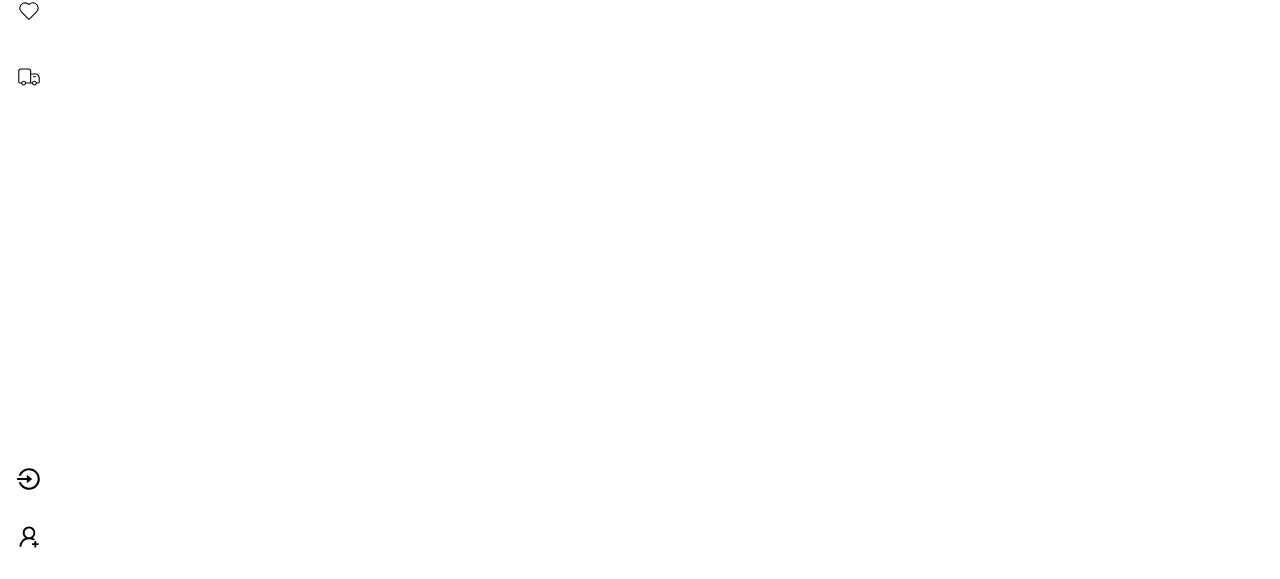
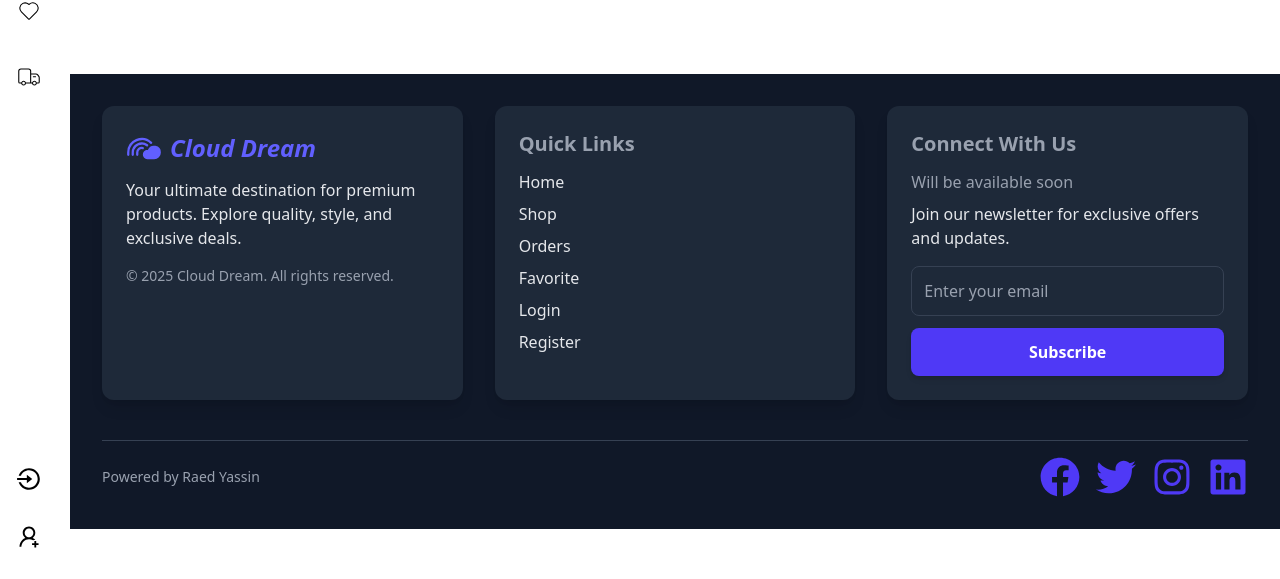
Before and after one commit to Raedyassin/BuySwift-ecommerce-platform-MERN-, a React (Vite) app in the folder frontend/: page / in a window 1280 px wide. Shown: the part 218-797 px from the top of the page. Built offline with nearby package versions, Linux system fonts and the light colour scheme; no server answers.

Commit message:
feat(footer): add footer component in frontend

```diff
--- /dev/null
+++ b/frontend/src/components/Footer.jsx
@@ -0,0 +1,163 @@
+import { useState } from "react";
+import { FaFacebook, FaTwitter, FaInstagram, FaLinkedin } from "react-icons/fa";
+import { PiRainbowCloudFill } from "react-icons/pi";
+import { Link, useNavigate } from "react-router-dom";
+import { motion } from "motion/react";
+import { useSelector } from "react-redux";
+export default function Footer() {
+  const [email, setEmail] = useState("");
+  const navigate = useNavigate();
+  const userInfo = useSelector((state) => state.auth.userInfo);
+
+  const handleNewsletterSubmit = (e) => {
+    e.preventDefault();
+    // Placeholder for newsletter subscription logic
+    alert(`Subscribed with ${email}`);
+    setEmail("");
+  };
+
+  return (
+    <motion.footer
+      initial={{ opacity: 0 }}
+      animate={{ opacity: 1 }}
+      exit={{ opacity: 0 }}
+      transition={{ duration: 1, ease: "easeOut" }}
+      className="bg-gray-900 text-gray-100">
+      <div className="max-w-7xl mx-auto p-4 sm:p-6 lg:p-8">
+        {/* Top Section */}
+        <div className="grid grid-cols-1 sm:grid-cols-2 lg:grid-cols-3 gap-4 sm:gap-6 lg:gap-8">
+          {/* Company Info */}
+          <div className="bg-gray-800 rounded-xl shadow-lg p-4 sm:p-6 transition-all duration-300 hover:shadow-xl">
+            <div
+              className="flex items-center gap-2 mb-3 cursor-pointer group "
+              onClick={() => navigate("/")}
+            >
+              <PiRainbowCloudFill className="text-2xl sm:text-3xl lg:text-4xl text-indigo-500 group-hover:text-indigo-700 transition-all duration-300" />
+              <span className="text-lg sm:text-xl lg:text-2xl  font-semibold italic text-indigo-500 group-hover:text-indigo-700 transition-all duration-300">
+                Cloud Dream
+              </span>
+            </div>
+            <p className="text-sm sm:text-base text-gray-200 mb-4">
+              Your ultimate destination for premium products. Explore quality,
+              style, and exclusive deals.
+            </p>
+            <p className="text-xs sm:text-sm text-gray-400">
+              © {new Date().getFullYear()} Cloud Dream. All rights reserved.
+            </p>
+          </div>
+
+          {/* Quick Links */}
+          <div className="bg-gray-800 rounded-xl shadow-lg p-4 sm:p-6 transition-all duration-300 hover:shadow-xl">
+            <h3 className="text-lg sm:text-xl font-semibold text-gray-400 mb-3">
+              Quick Links
+            </h3>
+            <ul className="space-y-2">
+              {[
+                { name: "Home", to: "/" },
+                { name: "Shop", to: "/shop" },
+                { name: "Orders", to: "/orderslist" },
+                { name: "Favorite", to: "/favorite" },
+                // { name: "Cart", to: "/cart  " },
+              ].map((link) => (
+                <li key={link.name}>
+                  <Link
+                    to={link.to}
+                    className="text-sm sm:text-base text-gray-200 hover:text-indigo-500 hover:underline transition-all duration-300 hover:scale-105 inline-block"
+                  >
+                    {link.name}
+                  </Link>
+                </li>
+              ))}
+              {userInfo &&
+                <li >
+                  <Link
+                    to={"/profile"}
+                    className="text-sm sm:text-base text-gray-200 hover:text-indigo-500 hover:underline transition-all duration-300 hover:scale-105 inline-block"
+                  >
+                    Profile
+                  </Link>
+                </li>
+              }
+              {!userInfo &&
+                <>
+                <li >
+                  <Link
+                    to={"/login"}
+                    className="text-sm sm:text-base text-gray-200 hover:text-indigo-500 hover:underline transition-all duration-300 hover:scale-105 inline-block"
+                  >
+                    Login
+                  </Link>
+                </li>
+                <li >
+                  <Link
+                    to={"/register"}
+                    className="text-sm sm:text-base text-gray-200 hover:text-indigo-500 hover:underline transition-all duration-300 hover:scale-105 inline-block"
+                  >
+                    Register
+                  </Link>
+                </li>
+                </>
+              }
+            </ul>
+          </div>
+
+          {/* Connect */}
+          <div className="bg-gray-800 rounded-xl shadow-lg p-4 sm:p-6 transition-all duration-300 hover:shadow-xl">
+            <h3 className="text-lg sm:text-xl  text-gray-400 font-semibold  mb-3">
+              Connect With Us
+            </h3>
+            <p className="text-sm sm:text-base text-gray-400 mb-2">
+              Will be available soon
+            </p>
+            <p className="text-sm sm:text-base text-gray-200 mb-4">
+              Join our newsletter for exclusive offers and updates.
+            </p>
+            <form onSubmit={handleNewsletterSubmit} className="space-y-3">
+              <input
+                type="email"
+                value={email}
+                onChange={(e) => setEmail(e.target.value)}
+                placeholder="Enter your email"
+                className="w-full p-3 bg-gray-800 border border-gray-700 rounded-lg text-gray-200 placeholder-gray-400 focus:outline-none focus:ring-2 focus:ring-indigo-500 transition-all duration-300"
+                required
+              />
+              <button
+                type="submit"
+                className="w-full cursor-pointer bg-indigo-600 text-white font-semibold py-3 rounded-lg hover:bg-indigo-700 hover:scale-105 transition-all duration-300 shadow-md"
+              >
+                Subscribe
+              </button>
+            </form>
+          </div>
+        </div>
+
+        {/* Bottom Section */}
+        <div className="mt-6 sm:mt-8 lg:mt-10 border-t border-gray-700 pt-4 flex
+        flex-col sm:flex-row justify-between items-center">
+          <p className="text-xs sm:text-sm text-gray-400 hover:text-indigo-500
+          transition-all duration-300">
+            Powered by Raed Yassin
+          </p>
+          <div className="flex space-x-4 mt-4 sm:mt-0">
+            {[
+              { Icon: FaFacebook, href: "https://facebook.com" },
+              { Icon: FaTwitter, href: "https://twitter.com" },
+              { Icon: FaInstagram, href: "https://instagram.com" },
+              { Icon: FaLinkedin, href: "https://linkedin.com" },
+            ].map(({ Icon, href }, index) => (
+              <a
+                key={index}
+                href={href}
+                target="_blank"
+                rel="noopener noreferrer"
+                className="text-indigo-600 hover:text-indigo-500 transition-all duration-300 transform hover:scale-125"
+              >
+                <Icon size={20} className="sm:size-10" />
+              </a>
+            ))}
+          </div>
+        </div>
+      </div>
+    </motion.footer>
+  );
+}
--- a/frontend/src/pages/Auth/Login.jsx
+++ b/frontend/src/pages/Auth/Login.jsx
@@ -5,6 +5,7 @@ import { useLoginMutation } from "../../redux/apis/userApiSlice";
 import { setCredientials } from "../../redux/features/auth/authSlice";
 import { toast } from "react-toastify";
 import Loader from "../../components/Loader";
+import Footer from "../../components/Footer";
 
 export default function Login() {
   const [password, setPassword] = useState("");
@@ -46,6 +47,7 @@ export default function Login() {
   };
 
   return (
+    <>
     <section className="min-h-screen flex flex-col lg:flex-row items-center justify-center lg:justify-start  bg-white lg:bg-[url('https://images.unsplash.com/photo-1618005182384-a83a8bd57fbe?ixlib=rb-4.0.3&auto=format&fit=crop&w=1964&q=80')] lg:bg-no-repeat lg:bg-right lg:bg-cover">
       {/* Form Section */}
       <div className="w-full lg:w-1/2 flex justify-center items-center p-4 md:p-6 lg:p-8">
@@ -113,5 +115,7 @@ export default function Login() {
       {/* Empty div for background image space on large screens */}
       <div className="hidden lg:block lg:w-1/2"></div>
     </section>
+
+      </>
   );
 }
--- a/frontend/src/pages/Home.jsx
+++ b/frontend/src/pages/Home.jsx
@@ -2,6 +2,7 @@ import { Link} from "react-router-dom";
 import ProductCard from "./products/ProductCard";
 import { useEffect } from "react";
 import { useGetAllProductsPageQuery } from "../redux/apis/productApiSlice";
+import Footer from "../components/Footer";
 
 export default function Home() {
   useEffect(() => {
@@ -15,9 +16,7 @@ export default function Home() {
     <>
       <div className="px-4 md:px-20 lg:px-30">
         <div className="w-full flex mt-[3rem] justify-between items-center ">
-          <h1 className="  text-[3rem]">
-            Special Products
-          </h1>
+          <h1 className="  text-[3rem]">Special Products</h1>
 
           <Link
             to="/shop"
@@ -29,8 +28,10 @@ export default function Home() {
         </div>
 
         <div>
-          <div className="grid z-0 grid-cols-2 md:grid-cols-3 lg:grid-cols-4 gap-2  mt-[2rem]
-          mb-[2rem] ">
+          <div
+            className="grid z-0 grid-cols-2 md:grid-cols-3 lg:grid-cols-4 gap-2  mt-[2rem]
+          mb-[2rem] "
+          >
             {data?.data?.products?.map((product) => (
               <div key={product._id}>
                 <ProductCard product={product} />
@@ -38,9 +39,10 @@ export default function Home() {
             ))}
           </div>
         </div>
-
-
       </div>
+        <div className="mt-20">
+          <Footer />
+        </div>
     </>
   );
 }
--- a/frontend/src/pages/Orders/Shipping.jsx
+++ b/frontend/src/pages/Orders/Shipping.jsx
@@ -8,6 +8,7 @@ import {
 import { toast } from "react-toastify";
 import ProgressSteps from "../../components/ProgressSteps";
 import PaymentShow from "../../components/PaymentShow";
+import Footer from "../../components/Footer";
 
 export default function Shipping() {
   const [paymentMethod, setPaymentMethod] = useState("OnDelivery");
@@ -68,6 +69,7 @@ export default function Shipping() {
   };
 
   return (
+    <>
     <div className="w-full px-4 py-6 sm:py-8">
       <div className="max-w-4xl mx-auto">
         <ProgressSteps step1 step2 step3={false} />
@@ -287,6 +289,11 @@ export default function Shipping() {
           </form>
         </div>
       </div>
-    </div>
+      </div>
+              <div className="mt-20">
+                <Footer />
+              </div>
+
+    </>
   );
 }
--- a/frontend/src/pages/user/Cart.jsx
+++ b/frontend/src/pages/user/Cart.jsx
@@ -9,6 +9,7 @@ import { FaTrash } from "react-icons/fa";
 import { motion } from "motion/react";
 import EmptyCart from "../../components/EmptyCart";
 import { useEffect } from "react";
+import Footer from "../../components/Footer";
 
 export default function Cart() {
   const navigate = useNavigate();
@@ -41,6 +42,7 @@ export default function Cart() {
   };
 
   return (
+    <>
     <div className="container mx-auto px-4 sm:px-6 lg:px-8 py-8  min-h-[90vh] text-gray-800">
       {/* duplicate wiht checkout */}
       {cart.cartItems.length === 0 ? (
@@ -202,6 +204,11 @@ export default function Cart() {
           </motion.div>
         </div>
       )}
-    </div>
+      </div>
+              <div className="mt-20">
+                <Footer />
+              </div>
+
+      </>
   );
 }
--- a/frontend/src/pages/user/Profile.jsx
+++ b/frontend/src/pages/user/Profile.jsx
@@ -7,6 +7,7 @@ import {
 import { toast } from "react-toastify";
 import Loader from "../../components/Loader";
 import { setCredientials } from "../../redux/features/auth/authSlice";
+import Footer from "../../components/Footer";
 
 export default function Profile() {
   const [password, setPassword] = useState("");
@@ -84,6 +85,7 @@ export default function Profile() {
   };
 
   return (
+    <>
     <div className="container mx-auto p-4 pt-6 flex justify-center items-center min-h-screen">
       <div
         className="w-full max-w-md sm:max-w-lg md:max-w-xl lg:max-w-2xl
@@ -224,5 +226,9 @@ export default function Profile() {
         </form>
       </div>
     </div>
+        <div className="mt-20">
+          <Footer />
+        </div>
+    </>
   );
 }
```
Also changed, not shown: frontend/src/pages/Shope.jsx (+8 -1 lines), frontend/src/pages/products/Favorites.jsx (+14 -7 lines).
